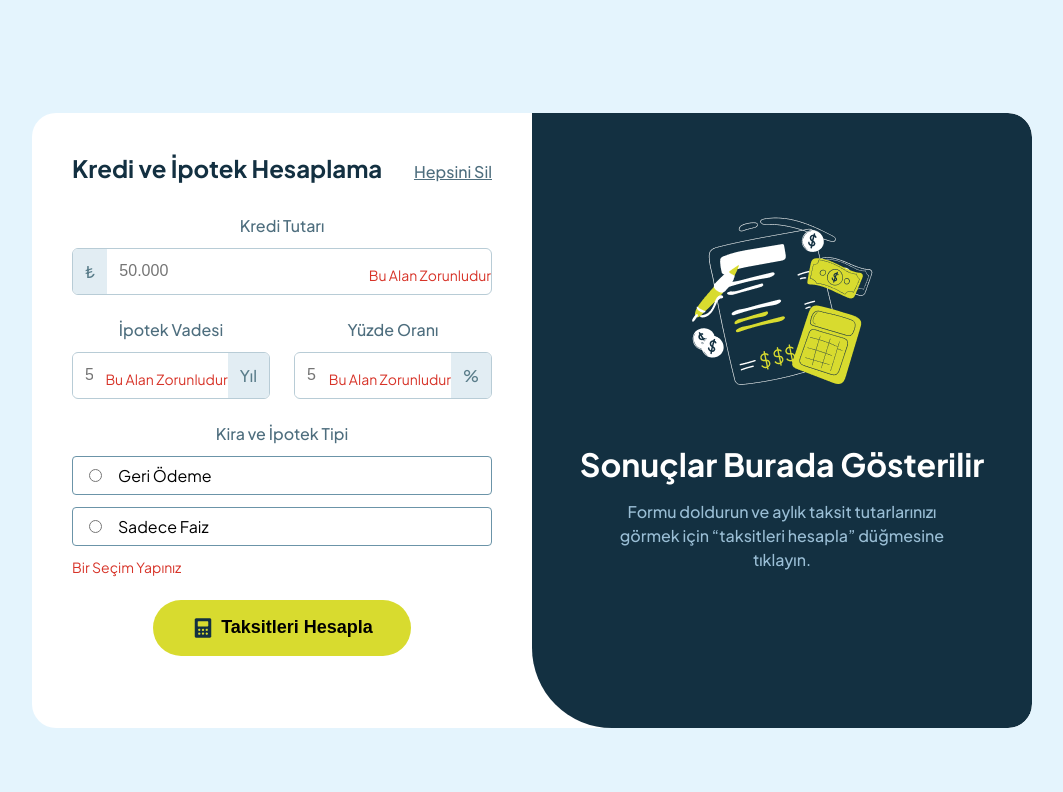
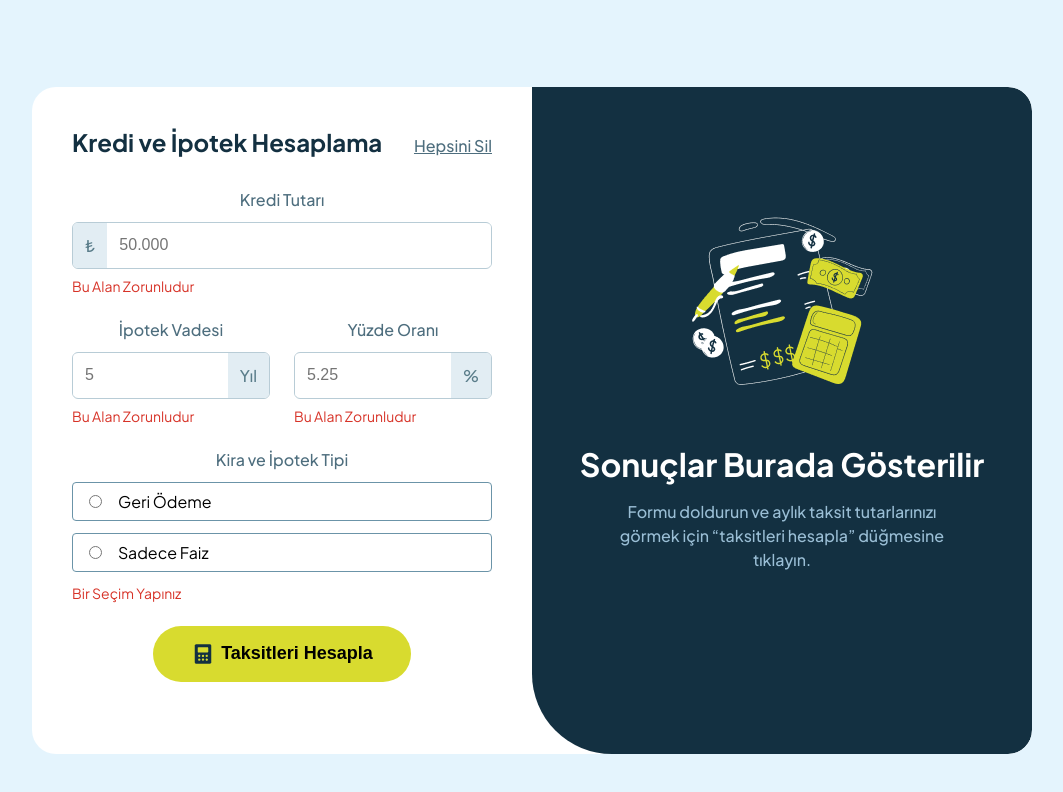
Before and after one commit to dursunkokturk/Front-End-School-React-JS-Project-Loan-And-Mortgage-Calculator-App-V3, a React (Vite) app: page / in a window 1280 px wide. Both pictures are taken after a click on the button "Taksitleri Hesapla". Shown: the top 792 px of the page, without its empty margins (108-1171 px from the left). Built offline with nearby package versions, Linux system fonts and the light colour scheme.

Commit message:
src klasoru icindeki app.jsx component icindeki butona tiklandiginda input elementlerinin altinda kullaniciyi uyarmak icin gosterilen uyari mesajlarinin yeri duzenlendi

```diff
--- a/src/App.jsx
+++ b/src/App.jsx
@@ -65,7 +65,7 @@ export default function App() {
             <div className="form-group">
               <h4>Kredi Tutarı</h4>
               <div className={`input-box ${errors.amount ? "error-box" : ""}`}>
-                <span className={`prefix ${activeField === "amount" ? "active-prefix" : ""}`}>₺</span>
+                <span className="prefix">₺</span>
                 <input
                   type="text"
                   value={mortgageAmount}
@@ -78,8 +78,8 @@ export default function App() {
                     setMortgageAmount(value);
                   }}
                 />
-                {errors.amount && <p className="error-text">{errors.amount}</p>}
               </div>
+              {errors.amount && <p className="error-text">{errors.amount}</p>}
             </div>
 
             <div className="mortgage-term-and-interest-rate">
@@ -95,10 +95,11 @@ export default function App() {
                     onChange={(e) => {
                       const value = e.target.value;
                       setMortgageTerm(value);
-                    }} />
-                  {errors.term && <p className="error-text">{errors.term}</p>}
+                    }}
+                  />
                   <span className={`prefix ${activeField === "term" ? "active-prefix" : ""}`}>Yıl</span>
                 </div>
+                {errors.term && <p className="error-text">{errors.term}</p>}
               </div>
 
               <div className="form-group">
@@ -116,9 +117,9 @@ export default function App() {
                       setInterestRate(value);
                     }}
                   />
-                  {errors.interest && <p className="error-text">{errors.interest}</p>}
                   <span className={`prefix ${activeField === "interest" ? "active-prefix" : ""}`}>%</span>
                 </div>
+                {errors.interest && <p className="error-text">{errors.interest}</p>}
               </div>
             </div>
 
```
